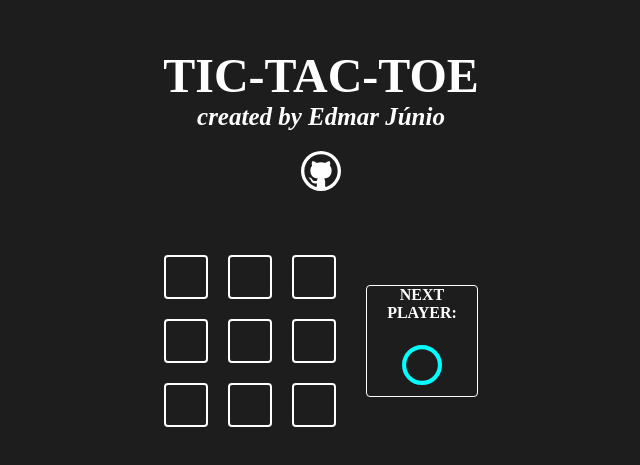
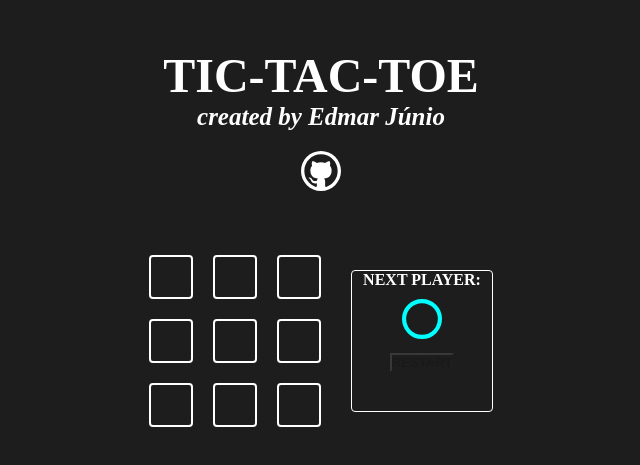
Before and after one commit to edmarjunio/react-jogo-da-velha, a Next.js app: page / in a window 1280 px wide. Shown: the part 183-648 px from the top of the page, without its empty margins (319-959 px from the left). Built offline with nearby package versions, Linux system fonts and the light colour scheme; a web font is replaced by a local one.

Commit message:
button created

```diff
--- /dev/null
+++ b/src/components/button/Button.jsx
@@ -0,0 +1,15 @@
+import styles from './Button.module.css'
+
+function Button ({ children, onClick, disabled }) {
+    return (
+        <button
+        className={styles.button}
+        onClick={onClick}
+        disabled={disabled}
+        >
+            {children}
+        </button>
+    )
+}
+
+export default Button
--- /dev/null
+++ b/src/components/button/Button.module.css
@@ -0,0 +1,3 @@
+.button {
+    background-color: transparent;
+}
--- a/src/components/game/Game.jsx
+++ b/src/components/game/Game.jsx
@@ -1,8 +1,8 @@
 import { useState, useEffect } from 'react'
 import styles from './Game.module.css'
 
-import Icon from '../icon/Icon'
 import GameOption from '../gameOption/GameOption'
+import GameInfo from '../gameInfo/GameInfo'
 
 const winnerTable = [
     [0, 1, 2],
@@ -34,10 +34,15 @@ function Game () {
         winnerTable.forEach((line) => {
             const values = line.map((pos) => gameState[pos])
             const sum = values.reduce((sum, value) => sum + value)
-            if (sum === 3 || sum === -3) { setWinner(sum / 3)
-            console.log("Vencedor: ", sum/3)
+            if (sum === 3 || sum === -3) {
+              setWinner(sum / 3)
             }
         })
+    }
+
+    const handleRestart = () => {
+        setGameState(Array(9).fill(0))
+        setWinner(0)
     }
 
     useEffect(() => {
@@ -58,16 +63,11 @@ function Game () {
               )
             }
             </div>
-            <div className={styles.nextPlayer}>
-                <h4>NEXT PLAYER: </h4>
-                {
-                    currentPlayer === 1 && <Icon iconName ="circle"/>
-                }
-
-                {
-                    currentPlayer === -1 && <Icon iconName ="x"/>
-                }
-            </div>
+            <GameInfo
+              currentPlayer={currentPlayer}
+              winner={winner}
+              onRestart={handleRestart}
+            />
         </div>
 
     )
--- a/src/components/game/Game.module.css
+++ b/src/components/game/Game.module.css
@@ -10,18 +10,4 @@
     gap: 30px;
     align-items: center;
 
-
 }
-
-.nextPlayer {
-    display: flex;
-    flex-direction: column;
-    align-items: center;
-    gap: 23px;
-    border: 1.5px solid white;
-    width: 110px;
-    height: 110px;
-    border-radius: 4px;
-    text-align: center;
-
-}
--- /dev/null
+++ b/src/components/gameInfo/GameInfo.jsx
@@ -0,0 +1,49 @@
+import styles from './GameInfo.module.css'
+
+import Icon from '../icon/Icon'
+import Button from '../button/Button'
+
+function GameInfo ({ currentPlayer, winner, onRestart }) {
+
+    const shouldEnableButton = () => {
+      if (winner !== 0) return true
+    }
+
+    return (
+        <div className={styles.gameInfo}>
+            {
+                winner === 0 &&
+                  <>
+                    <h4>NEXT PLAYER: </h4>
+                    {
+                    currentPlayer === 1 && <Icon iconName ="circle"/>
+                    }
+
+                    {
+                    currentPlayer === -1 && <Icon iconName ="x"/>
+                    }
+                  </>
+            }
+            {
+                winner !== 0 &&
+                  <>
+                    <h4>END GAME! CHAMPION:</h4>
+                    {
+                        winner === 1 && <Icon iconName ="circle" />
+                    }
+                    {
+                        winner === -1 && <Icon iconName ="x"/>
+                    }
+                  </>
+            }
+            <Button
+              onClick={onRestart}
+              disabled={!shouldEnableButton()}
+            >
+              RESTART
+            </Button>
+        </div>
+    )
+}
+
+export default GameInfo
--- /dev/null
+++ b/src/components/gameInfo/GameInfo.module.css
@@ -0,0 +1,11 @@
+.gameInfo {
+    display: flex;
+    flex-direction: column;
+    align-items: center;
+    gap: 10px;
+    border: 1.5px solid white;
+    width: 140px;
+    height: 140px;
+    border-radius: 4px;
+    text-align: center;
+}
```
